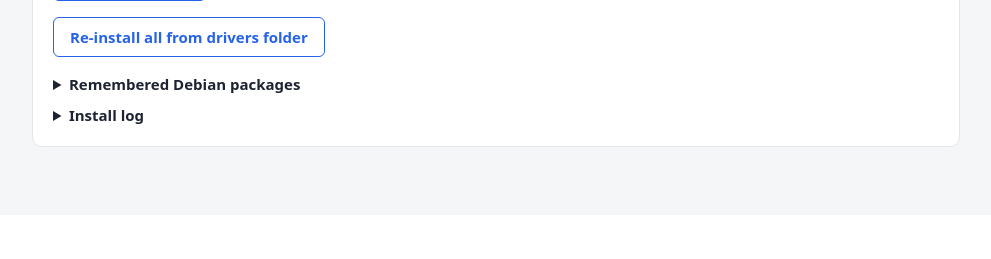
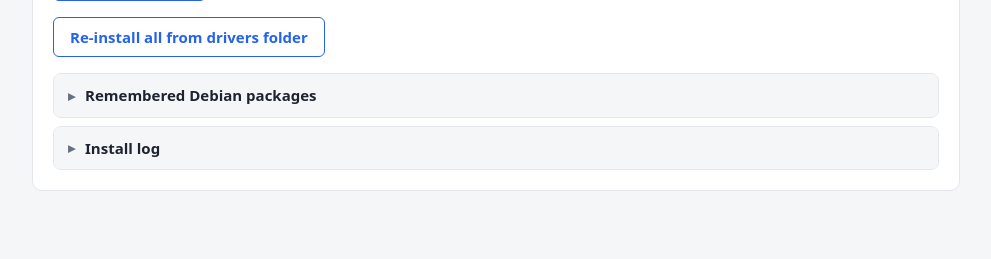
Before and after one commit to kyrlon/printscan-hub, a Python web app: template hub/portal/templates/admin.html in a window 1280 px wide. Shown: the part 2204-2463 px from the top of the page, without its empty margins (144-1135 px from the left). Before the commit the page ends 2351 px from the top, so only its background shows below. Run offline with Jinja, Linux system fonts and the light colour scheme; the template is opened without the code that fills it, so the values that code supplies are empty.

Commit message:
Style collapsible sections as panels with a clickable header and arrow
Already-added printers get a short title, hint line and count badge.

Co-Authored-By: Claude Opus 5.5 <noreply@anthropic.com>

```diff
--- a/hub/portal/templates/admin.html
+++ b/hub/portal/templates/admin.html
@@ -148,8 +148,10 @@
     {% if devices %}{{ device_rows(devices) }}
     {% elif not probe or devices_added %}<p class="muted" style="margin-top:10px">{% if devices_added %}No new printers found: everything found is already added (see below).{% else %}Nothing found. Look the printer up by IP address above.{% endif %}</p>{% endif %}
     {% if devices_added %}
-    <details style="margin-top:10px">
-      <summary class="small">Already added ({{ devices_added|length }}): these connections, or the same printer reached another way, already have a queue</summary>
+    <details class="fold" style="margin-top:12px">
+      <summary><span>Already added
+        <span class="hint">These connections, or the same printer reached another way, already have a queue.</span></span>
+        <span class="pill">{{ devices_added|length }}</span></summary>
       {{ device_rows(devices_added) }}
     </details>
     {% endif %}
@@ -234,7 +236,7 @@
       {% endif %}
     </table></div>
 
-    <details style="margin-top:12px"><summary>Brother: where to enter this</summary><div class="small">
+    <details class="fold" style="margin-top:12px"><summary>Brother: where to enter this</summary><div class="small">
       <ol>
         <li>Open the printer's <strong>Device settings</strong> (link next to the printer above) and log in. The default password is on a label on the printer, marked “Pwd”.</li>
         <li><strong>Scan → Scan to FTP/SFTP/Network/SharePoint</strong>: set Profile 1 to <strong>FTP</strong> and click Submit.</li>
@@ -333,9 +335,9 @@
     </form>
   </div>
 
-  <details style="margin-top:16px"><summary>Remembered Debian packages</summary>
+  <details class="fold" style="margin-top:16px"><summary>Remembered Debian packages</summary>
     <div><pre>{{ apt_list or '(none)' }}</pre></div></details>
-  <details style="margin-top:8px"><summary>Install log</summary>
+  <details class="fold" style="margin-top:8px"><summary>Install log</summary>
     <div><pre>{{ log_tail or '(empty)' }}</pre></div></details>
 </div>
 {% endblock %}
--- a/hub/portal/templates/base.html
+++ b/hub/portal/templates/base.html
@@ -109,6 +109,20 @@
     .inline { display:inline; } .actions { display:flex; gap:6px; flex-wrap:wrap; }
     details summary { cursor:pointer; font-weight:600; }
     details > div { padding-top:8px; }
+    /* Collapsible panel: bordered box, full-width clickable header, turning arrow. */
+    details.fold { border:1px solid var(--line); border-radius:8px; background:var(--card); }
+    details.fold > summary { list-style:none; display:flex; align-items:center; gap:10px;
+                             padding:10px 14px; border-radius:8px; background:var(--bg); user-select:none; }
+    details.fold > summary::-webkit-details-marker { display:none; }
+    details.fold > summary::before { content:"\25B8"; color:var(--muted); font-size:14px; transition:transform .15s; }
+    details.fold[open] > summary::before { transform:rotate(90deg); }
+    details.fold > summary:hover { background:var(--line); }
+    details.fold > summary:focus-visible { outline:2px solid var(--accent); outline-offset:2px; }
+    details.fold[open] > summary { border-bottom:1px solid var(--line); border-radius:8px 8px 0 0; }
+    details.fold > summary .hint { display:block; font-weight:400; color:var(--muted); font-size:13px; margin-top:2px; }
+    details.fold > summary .pill { margin-left:auto; font-weight:500; }
+    details.fold > :not(summary) { padding:4px 14px 12px; }
+    details.fold > .table-scroll { margin-top:0 !important; }
   </style>
 </head>
 <body>
--- a/hub/portal/templates/print.html
+++ b/hub/portal/templates/print.html
@@ -86,7 +86,7 @@
     </tr>
     {% endfor %}
   </table></div>
-  <details style="margin-top:14px">
+  <details class="fold" style="margin-top:14px">
     <summary>How to add a printer to your computer without vendor drivers</summary>
     <div class="small">
       <p><strong>Windows 10/11:</strong> Settings → Bluetooth &amp; devices → Printers &amp; scanners → Add device.
```
